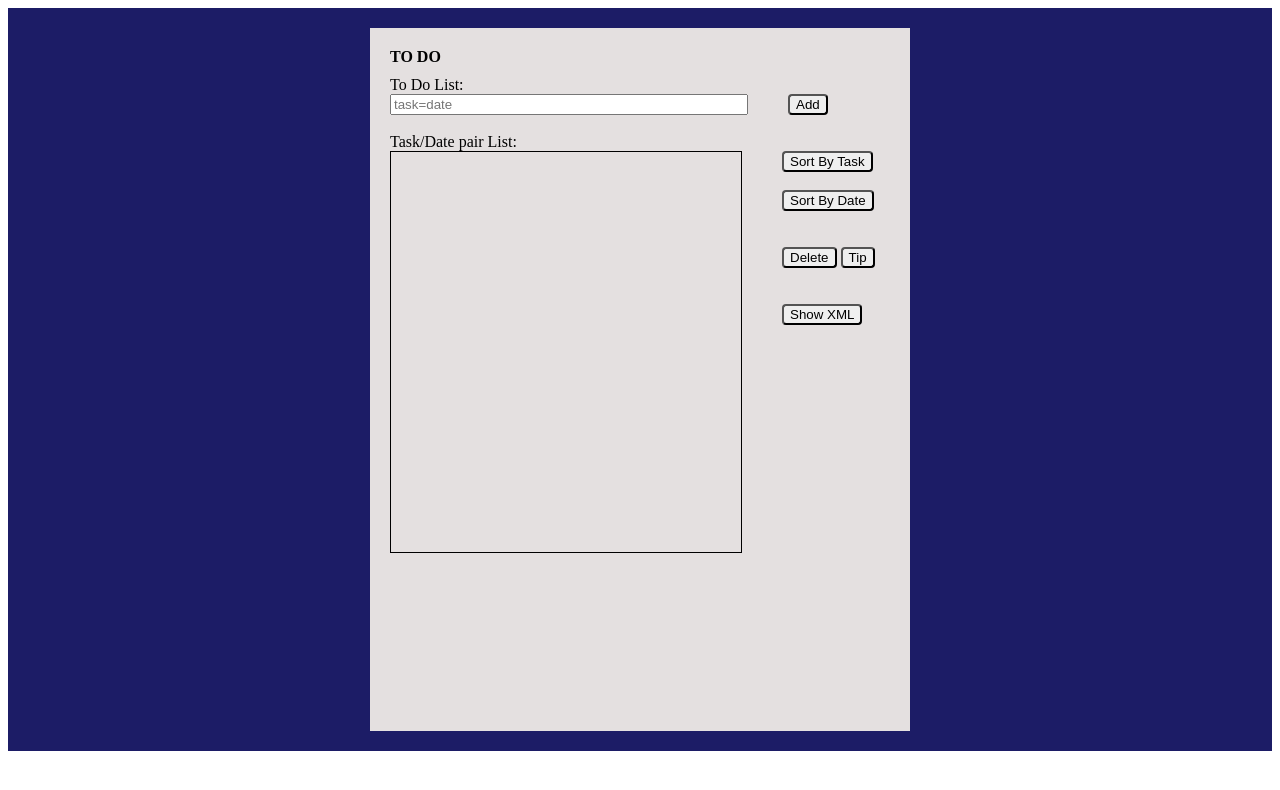
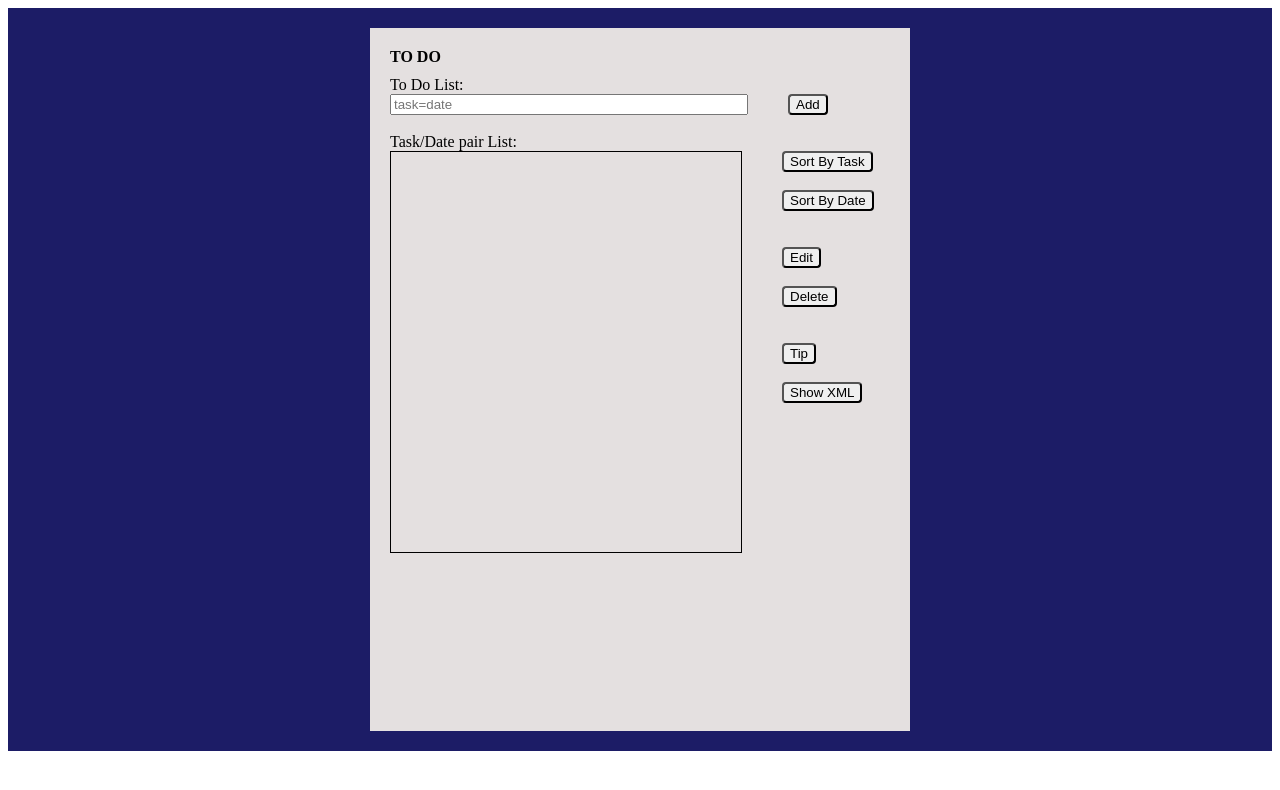
Before and after one commit to ArpitaSikder/List-Maker, a plain HTML site: page index.html in a window 1280 px wide. Drawn offline with nearby package versions, Linux system fonts and the light colour scheme.

Commit message:
Add files via upload

```diff
--- a/index.html
+++ b/index.html
@@ -49,9 +49,14 @@
                     <br>
                     <br>
                     <br>
+                    <button id="btn" onclick="edit()">Edit</button>
+                    <br>
+                    <br>
                     <button id="btn" onclick="deletelist()">Delete</button>
+                    <br>
+                    <br>
+                    <br>
                     <button id="btn" onclick="tip()">Tip</button>
-                    <br>
                     <br>
                     <br>
                     <button id="btn" onclick="showXML()">Show XML</button>
```
